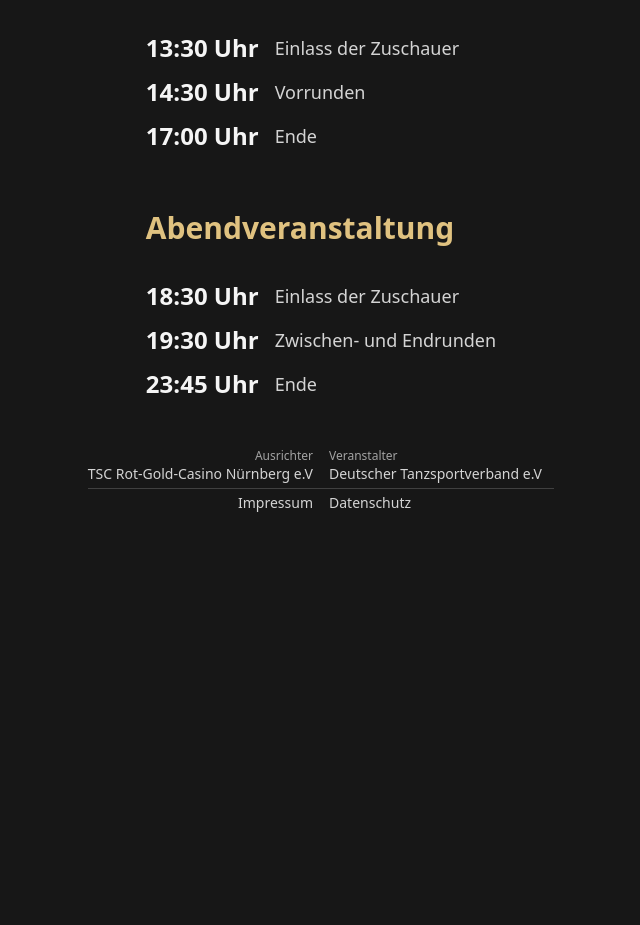
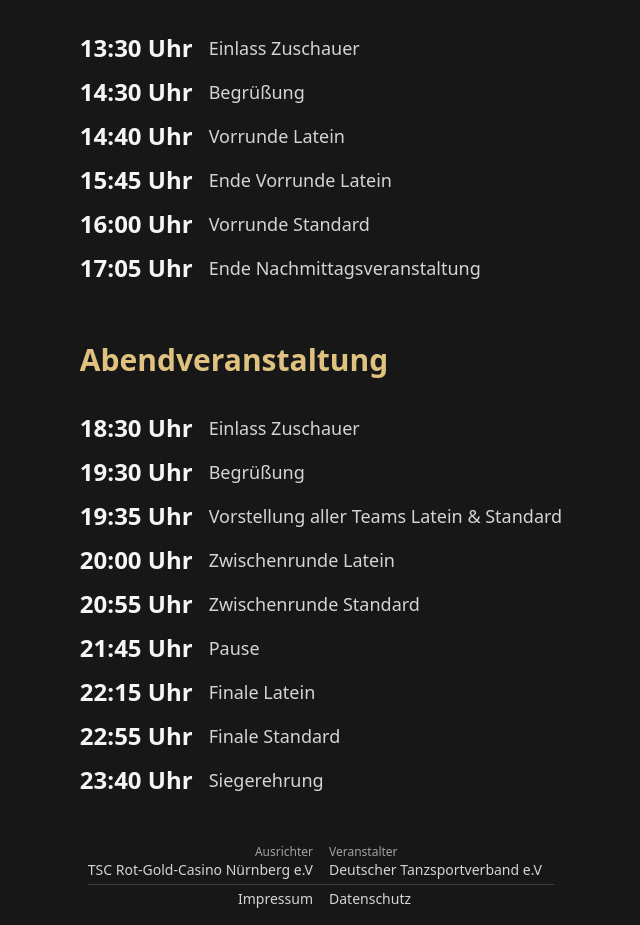
Before and after one commit to TSC-Rot-Gold-Casino-Nurnberg-e-V/dm-formationen, a Next.js app: page /zeitplan in a window 1280 px wide. Shown: the part 276-1201 px from the top of the page, without its empty margins (319-959 px from the left). Before the commit the page ends 805 px from the top, so only its background shows below. Built offline with nearby package versions, Linux system fonts and the light colour scheme.

Commit message:
feat: update event schedule and titles for afternoon event

```diff
--- a/app/page.tsx
+++ b/app/page.tsx
@@ -47,7 +47,7 @@ export default function Home() {
               <ClockIcon className="size-8 shrink-0" />
               <div>
                 <div className="text-sm tracking-wide font-semibold">
-                  TAGESVERANSTALTUNG
+                  NACHMITTAGSVERANSTALTUNG
                 </div>
                 <div className="text-2xl font-bold text-base-50">14:30 Uhr</div>
               </div>
--- a/app/zeitplan/page.tsx
+++ b/app/zeitplan/page.tsx
@@ -13,7 +13,7 @@ export default function ZeitplanPage() {
       <EventDateChip className="container" />
       <div className="w-fit mx-auto">
         <section>
-          <h2 className="text-primary-300 !mt-10">Tagesveranstaltung</h2>
+          <h2 className="text-primary-300 !mt-10">Nachmittagsveranstaltung</h2>
           <div className="grid grid-cols-[auto_1fr] gap-x-4 gap-y-2">
             <div className="space-y-3">
               <div className="font-black text-base-100 text-xl sm:text-2xl">
@@ -23,13 +23,25 @@ export default function ZeitplanPage() {
                 14:30 Uhr
               </div>
               <div className="font-black text-base-100 text-xl sm:text-2xl">
-                17:00 Uhr
+                14:40 Uhr
+              </div>
+              <div className="font-black text-base-100 text-xl sm:text-2xl">
+                15:45 Uhr
+              </div>
+              <div className="font-black text-base-100 text-xl sm:text-2xl">
+                16:00 Uhr
+              </div>
+              <div className="font-black text-base-100 text-xl sm:text-2xl">
+                17:05 Uhr
               </div>
             </div>
             <div className="space-y-3">
-              <div className="text-base-300">Einlass der Zuschauer</div>
-              <div className="text-base-300">Vorrunden</div>
-              <div className="text-base-300">Ende</div>
+              <div className="text-base-300">Einlass Zuschauer</div>
+              <div className="text-base-300">Begrüßung</div>
+              <div className="text-base-300">Vorrunde Latein</div>
+              <div className="text-base-300">Ende Vorrunde Latein</div>
+              <div className="text-base-300">Vorrunde Standard</div>
+              <div className="text-base-300">Ende Nachmittagsveranstaltung</div>
             </div>
           </div>
         </section>
@@ -44,13 +56,39 @@ export default function ZeitplanPage() {
                 19:30 Uhr
               </div>
               <div className="font-black text-base-100 text-xl sm:text-2xl">
-                23:45 Uhr
+                19:35 Uhr
+              </div>
+              <div className="font-black text-base-100 text-xl sm:text-2xl">
+                20:00 Uhr
+              </div>
+              <div className="font-black text-base-100 text-xl sm:text-2xl">
+                20:55 Uhr
+              </div>
+              <div className="font-black text-base-100 text-xl sm:text-2xl">
+                21:45 Uhr
+              </div>
+              <div className="font-black text-base-100 text-xl sm:text-2xl">
+                22:15 Uhr
+              </div>
+              <div className="font-black text-base-100 text-xl sm:text-2xl">
+                22:55 Uhr
+              </div>
+              <div className="font-black text-base-100 text-xl sm:text-2xl">
+                23:40 Uhr
               </div>
             </div>
             <div className="space-y-3">
-              <div className="text-base-300">Einlass der Zuschauer</div>
-              <div className="text-base-300">Zwischen- und Endrunden</div>
-              <div className="text-base-300">Ende</div>
+              <div className="text-base-300">Einlass Zuschauer</div>
+              <div className="text-base-300">Begrüßung</div>
+              <div className="text-base-300">
+                Vorstellung aller Teams Latein &amp; Standard
+              </div>
+              <div className="text-base-300">Zwischenrunde Latein</div>
+              <div className="text-base-300">Zwischenrunde Standard</div>
+              <div className="text-base-300">Pause</div>
+              <div className="text-base-300">Finale Latein</div>
+              <div className="text-base-300">Finale Standard</div>
+              <div className="text-base-300">Siegerehrung</div>
             </div>
           </div>
         </section>
```
